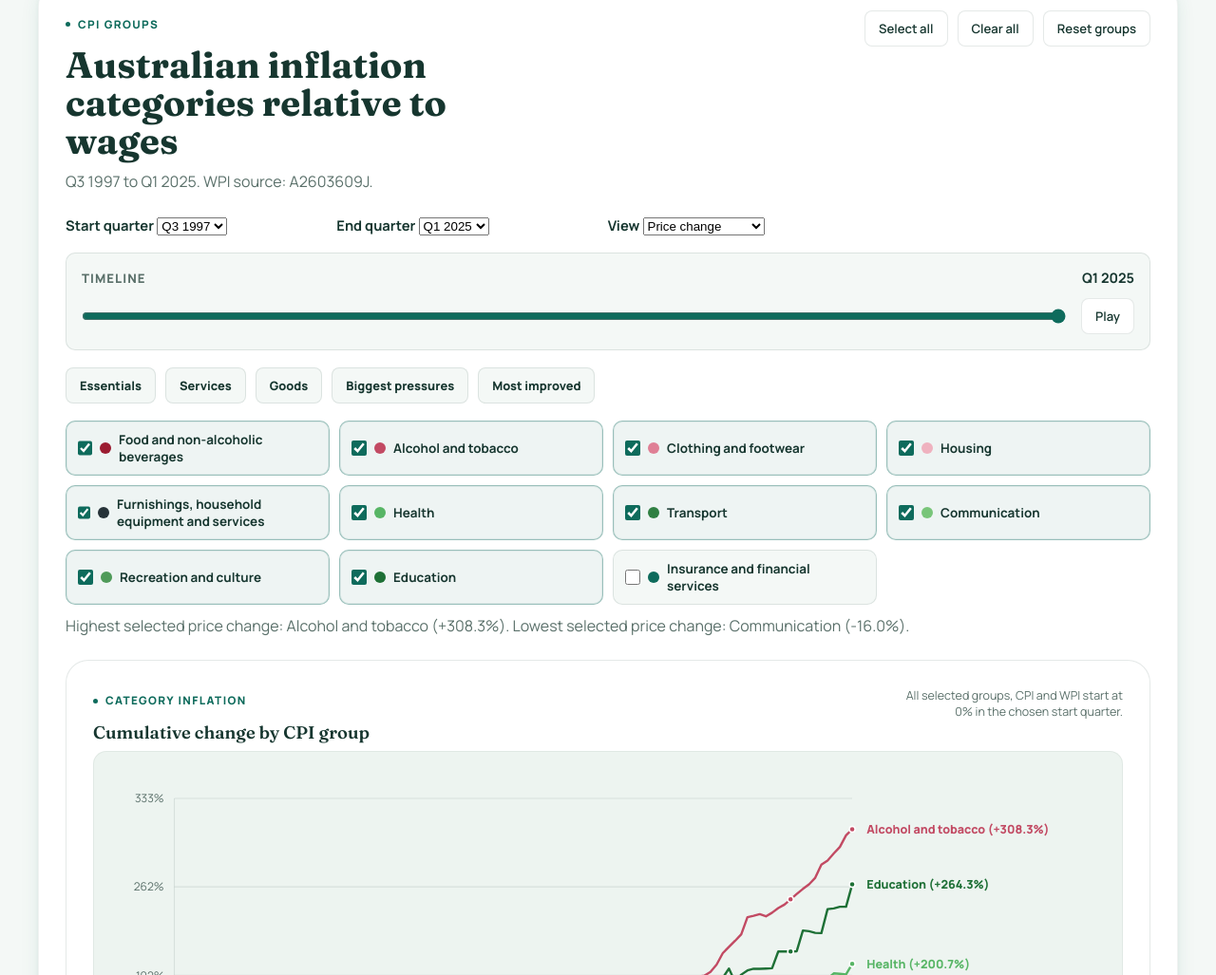
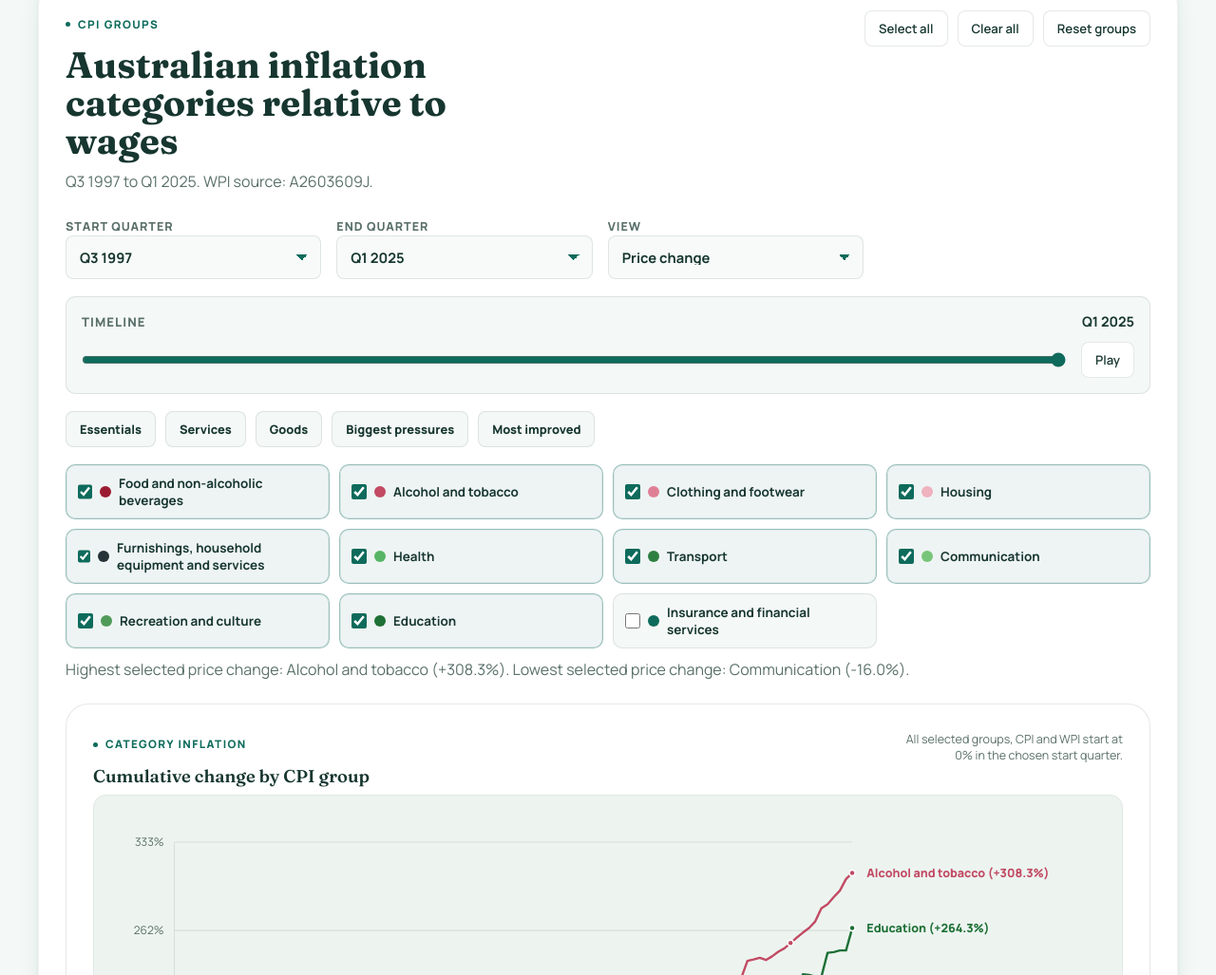
Before and after one commit to sfox2006/CIS-Affordability-Index-Complex, a plain HTML site: page index.html in a window 1280 px wide. Shown: the part 2947-3974 px from the top of the page at 95% size. Drawn offline with Linux system fonts and the light colour scheme.

Commit message:
Style CPI group dropdown controls

```diff
--- a/index.html
+++ b/index.html
@@ -735,8 +735,38 @@
       margin-bottom: 18px;
     }
     .group-controls .control-group span {
-      font-size: 0.92rem;
-      font-weight: 700;
+      font-size: 0.78rem;
+      font-weight: 800;
+      letter-spacing: 0.08em;
+      text-transform: uppercase;
+      color: var(--muted);
+    }
+    .group-controls select {
+      width: 100%;
+      min-height: 46px;
+      padding: 0 42px 0 14px;
+      border: 1px solid var(--line);
+      border-radius: 8px;
+      background-color: var(--surface2);
+      background-image: linear-gradient(45deg, transparent 50%, var(--cg) 50%), linear-gradient(135deg, var(--cg) 50%, transparent 50%);
+      background-position: calc(100% - 19px) 19px, calc(100% - 13px) 19px;
+      background-size: 6px 6px, 6px 6px;
+      background-repeat: no-repeat;
+      color: var(--ink);
+      font: 700 0.92rem 'Manrope', sans-serif;
+      appearance: none;
+      cursor: pointer;
+      transition: border-color 0.15s ease, box-shadow 0.15s ease, background-color 0.15s ease;
+    }
+    .group-controls select:hover {
+      border-color: rgba(14,107,92,0.35);
+      background-color: var(--surface);
+    }
+    .group-controls select:focus {
+      outline: none;
+      border-color: var(--cg);
+      box-shadow: 0 0 0 3px rgba(14,107,92,0.14);
+      background-color: var(--surface);
     }
     .group-timeline {
       margin-bottom: 18px;
--- a/styles.css
+++ b/styles.css
@@ -539,8 +539,41 @@ body {
 }
 
 .group-controls .control-group span {
-  font-size: 0.92rem;
-  font-weight: 700;
+  font-size: 0.78rem;
+  font-weight: 800;
+  letter-spacing: 0.08em;
+  text-transform: uppercase;
+  color: var(--muted);
+}
+
+.group-controls select {
+  width: 100%;
+  min-height: 46px;
+  padding: 0 42px 0 14px;
+  border: 1px solid var(--line);
+  border-radius: 8px;
+  background-color: rgba(247, 250, 248, 0.96);
+  background-image: linear-gradient(45deg, transparent 50%, var(--navy) 50%), linear-gradient(135deg, var(--navy) 50%, transparent 50%);
+  background-position: calc(100% - 19px) 19px, calc(100% - 13px) 19px;
+  background-size: 6px 6px, 6px 6px;
+  background-repeat: no-repeat;
+  color: var(--ink);
+  font: 700 0.92rem "Manrope", sans-serif;
+  appearance: none;
+  cursor: pointer;
+  transition: border-color 0.15s ease, box-shadow 0.15s ease, background-color 0.15s ease;
+}
+
+.group-controls select:hover {
+  border-color: rgba(14, 107, 92, 0.35);
+  background-color: #ffffff;
+}
+
+.group-controls select:focus {
+  outline: none;
+  border-color: var(--navy);
+  box-shadow: 0 0 0 3px rgba(14, 107, 92, 0.14);
+  background-color: #ffffff;
 }
 
 .group-timeline {
```
